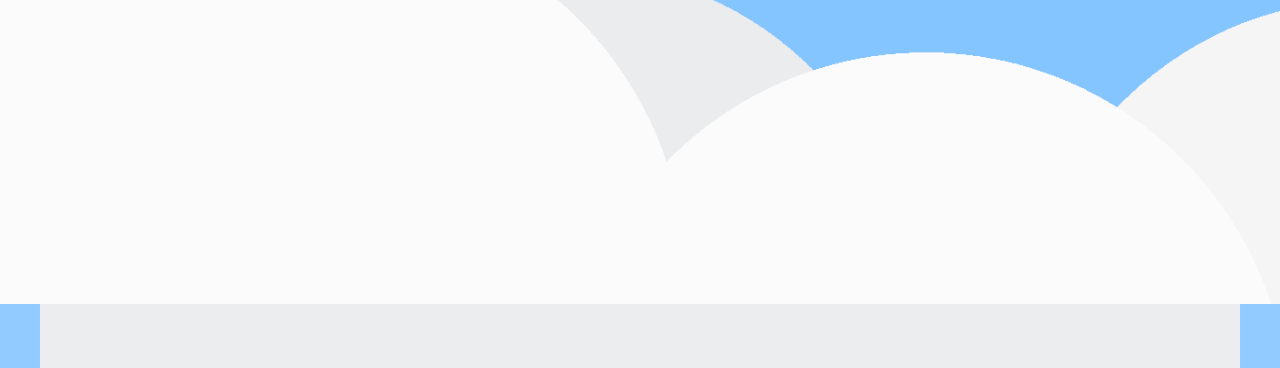
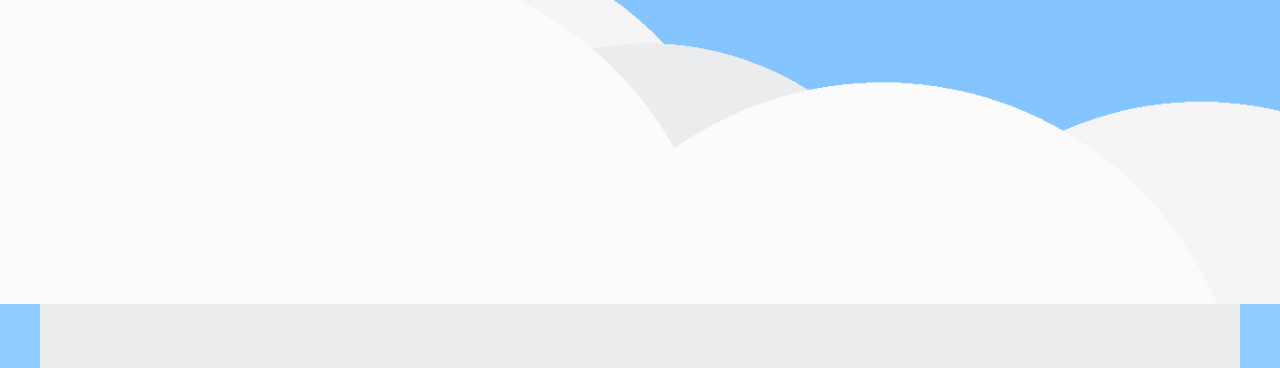
Before and after one commit to ImanRS1/MakeItEasy, a plain HTML site: page index.html in a window 1280 px wide. Shown: the part 496-864 px from the top of the page. Drawn offline with Linux system fonts and the light colour scheme.

Commit message:
cloud relative positions adjusted

```diff
--- a/styles.css
+++ b/styles.css
@@ -67,49 +67,64 @@ body{
 
 #wCloud1{
     z-index: 16;
-    bottom: -350px;
-    left: -100px;
+   /*  bottom: -350px;
+    left: -100px; */
+    bottom: -50vh;
+    left: -5vw;
 }
 
 #wCloud2{
     z-index: 16;
-    top: 40px;
-    left: -550px;
+   /*  top: 40px;
+    left: -550px; */
+    top: 10vh;
+    left: -37vw;
 }
 
 #wCloud3{
     z-index: 3;
-    bottom: -490px;
-    right: -120px;
+    /* bottom: -490px;
+    right: -120px; */
+    bottom: -65vh;
+    right: -6vw;
 }
 
 #wCloud4{
     z-indeX: 3;
-    bottom: -400px;
-    left: -400px;
+    /* bottom: -400px;
+    left: -400px; */
+    bottom: -55vh;
+    left: -55vw;
 }
 
 #gCloud1{
     z-index: 2;
-    top: 200px;
-    left: -350px;
+   /*  top: 200px;
+    left: -350px; */
+    top: 33vh;
+    left: -19vw;
 }
 
 #gCloud2{
     z-index: 2;
-    top: 450px;
-    right: 250px;
+    /* top: 450px;
+    right: 250px; */
+    top: 65vh;
+    right: 15vw;
 }
 
 #lgCloud1{
     z-index: 1;
-    right: -550px;
-    bottom: -450px;
+    /* right: -550px;
+    bottom: -450px; */
+    right: -30vw;
+    bottom: -69vh;
 }
 
 #lgCloud2{
     z-index: 1;
-    bottom: -350px;
+    /* bottom: -350px; */
+    bottom: -48vh;
 }
 
 .wCloud-animation{
```
